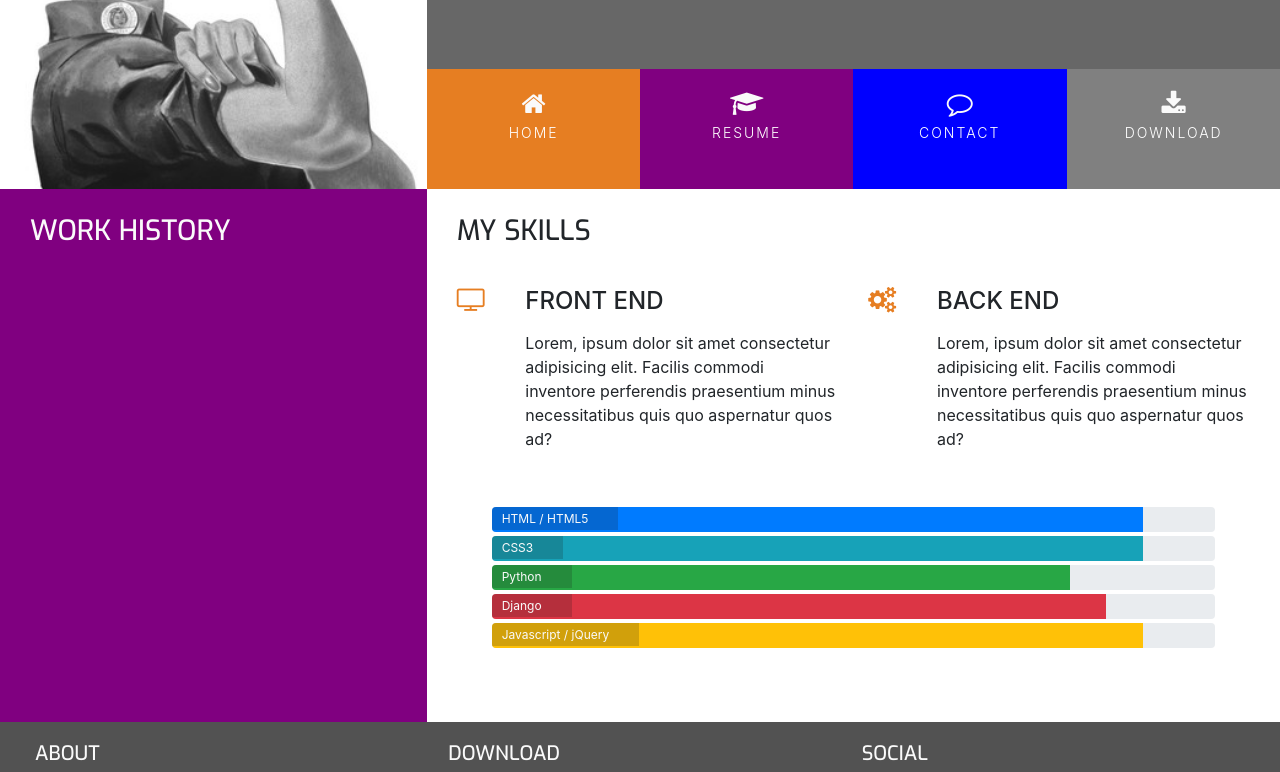
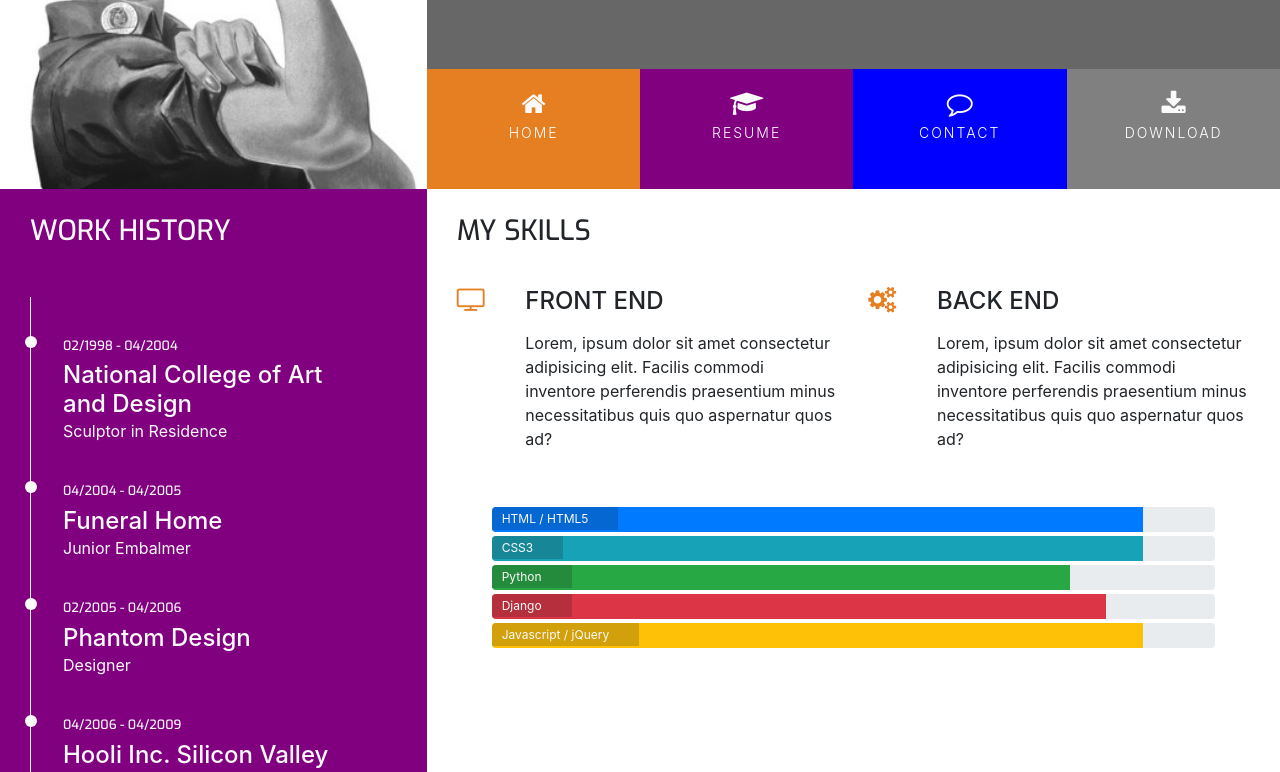
Before and after one commit to tdunn891/resume-mini-project, a plain HTML site: page resume.html in a window 1280 px wide. Shown: the part 180-952 px from the top of the page. Drawn offline with nearby package versions, Linux system fonts and the light colour scheme.

Commit message:
added resume.html content

```diff
--- a/assets/css/style.css
+++ b/assets/css/style.css
@@ -286,3 +286,43 @@ footer {
    color: #fafafa;
    margin-bottom: 50px;
 }
+
+.timeline-item {
+   padding: 4em 2em 0em 2em;
+   position: relative;
+   color: #fafafa;
+   border-left: 1px solid;
+}
+
+.timeline-item p {
+   padding: 0;
+   margin: 0;
+}
+
+.timeline-item:before {
+   content: attr(data-dates);
+   position: absolute;
+   top: 3em;
+   display: block;
+   font-family: "Exo", sans-serif;
+   font-weight: 500;
+   font-size: 0.8em;
+   padding: 0;
+   margin: 0;
+}
+
+.timeline-item:after {
+   width: 12px;
+   height: 12px;
+   display: block;
+   top: 2.4em;
+   position: absolute;
+   left: -6px;
+   border-radius: 12px;
+   content: '';
+   background-color: #fafafa;
+}
+
+.history-items {
+   margin-bottom: 30px;
+}
--- a/resume.html
+++ b/resume.html
@@ -60,6 +60,24 @@
                   <h3 class="history-heading uppercase">
                      Work History
                   </h3>
+               </div>
+            </div>
+            <div class="history-items">
+               <div class="timeline-item" data-dates="02/1998 - 04/2004">
+                  <h4>National College of Art and Design</h4>
+                  <p>Sculptor in Residence</p>
+               </div>
+               <div class="timeline-item" data-dates="04/2004 - 04/2005">
+                  <h4>Funeral Home</h4>
+                  <p>Junior Embalmer</p>
+               </div>
+               <div class="timeline-item" data-dates="02/2005 - 04/2006">
+                  <h4>Phantom Design</h4>
+                  <p>Designer</p>
+               </div>
+               <div class="timeline-item" data-dates="04/2006 - 04/2009">
+                  <h4>Hooli Inc. Silicon Valley</h4>
+                  <p>Full-Stack Developer</p>
                </div>
             </div>
          </div>
```
